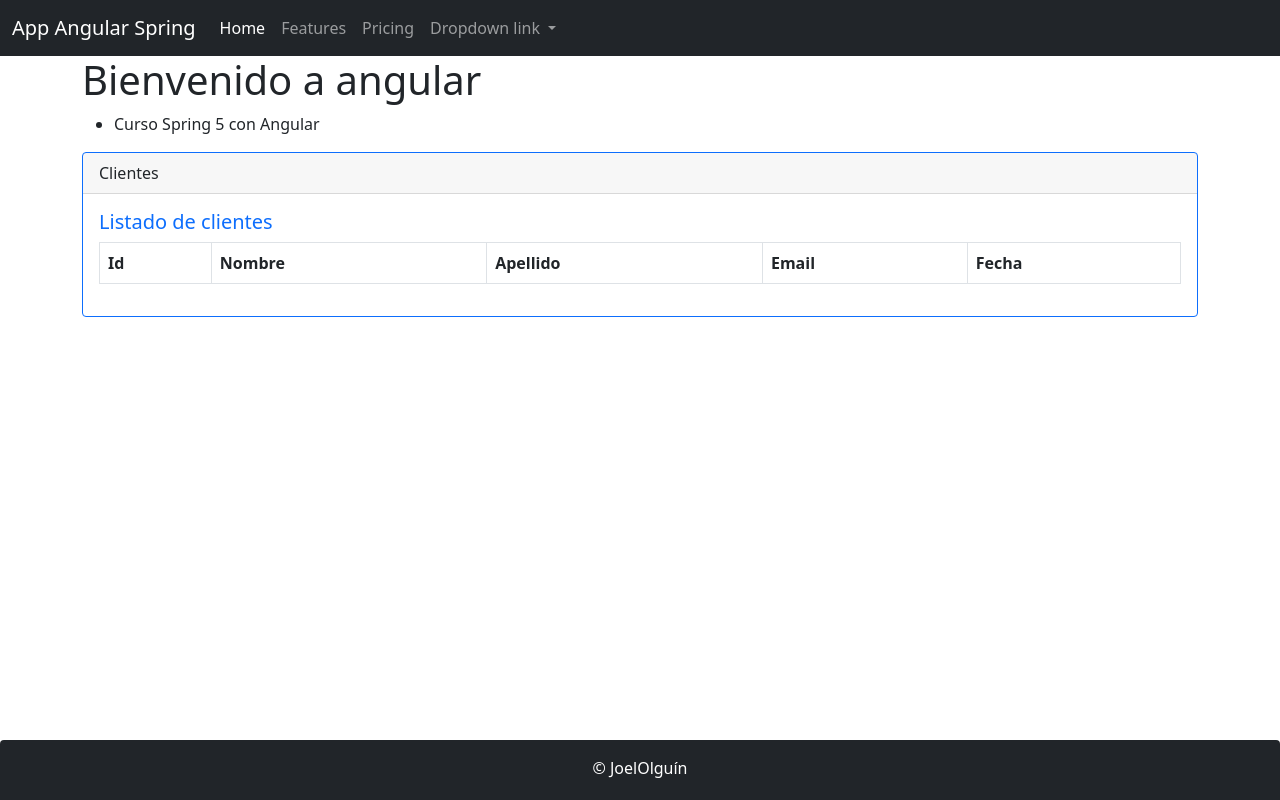
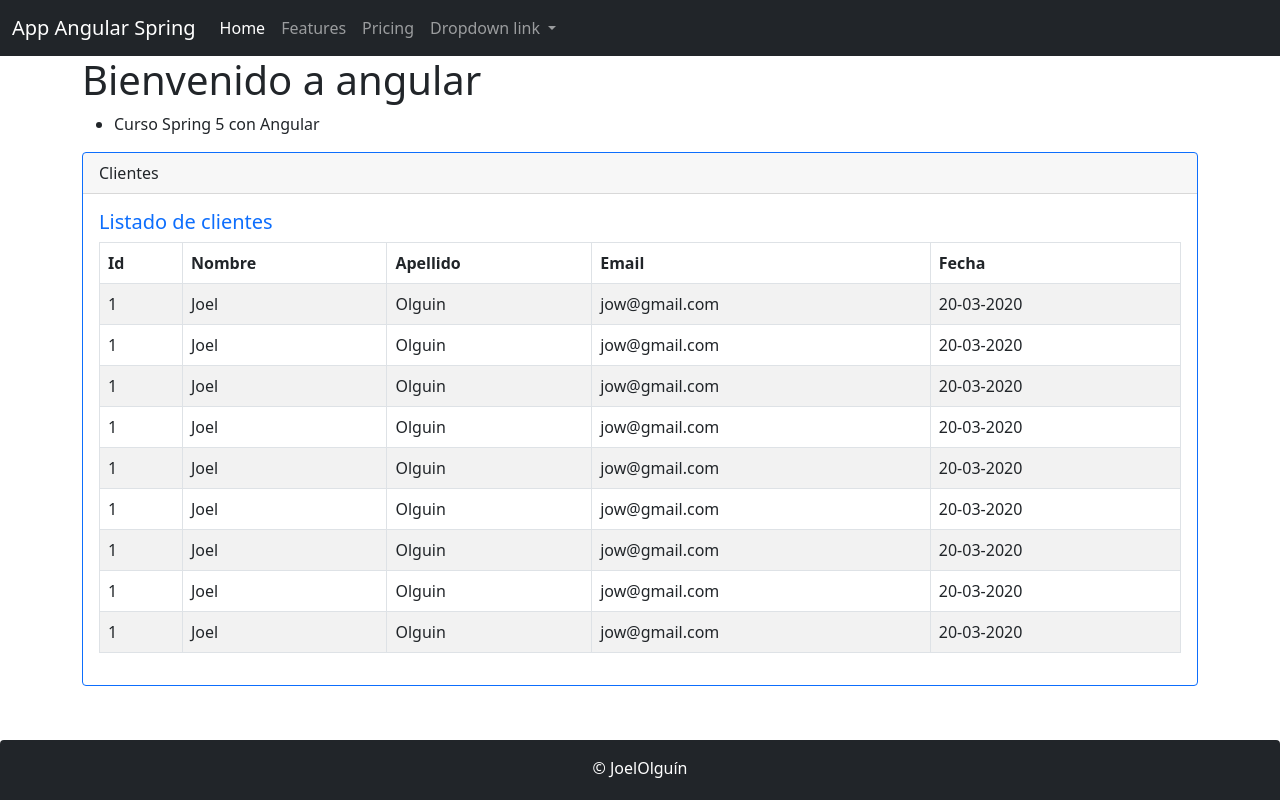
Before and after one commit to Jeor11/spring5, an Angular app in the folder angular/clientes-app/: page / in a window 1280 px wide. Built offline with nearby package versions, Linux system fonts and the light colour scheme.

Commit message:
Se agrega al .json los datos.

```diff
--- a/angular/clientes-app/src/app/clientes/clientes.json.ts
+++ b/angular/clientes-app/src/app/clientes/clientes.json.ts
@@ -0,0 +1,13 @@
+import {Cliente} from './clientes';
+
+export const CLIENTES: Cliente[]=[
+  {id: 1, nombre:'Joel', apellido:'Olguin', createAt:'20-03-2020', email:'jow@gmail.com'},
+  {id: 1, nombre:'Joel', apellido:'Olguin', createAt:'20-03-2020', email:'jow@gmail.com'},
+  {id: 1, nombre:'Joel', apellido:'Olguin', createAt:'20-03-2020', email:'jow@gmail.com'},
+  {id: 1, nombre:'Joel', apellido:'Olguin', createAt:'20-03-2020', email:'jow@gmail.com'},
+  {id: 1, nombre:'Joel', apellido:'Olguin', createAt:'20-03-2020', email:'jow@gmail.com'},
+  {id: 1, nombre:'Joel', apellido:'Olguin', createAt:'20-03-2020', email:'jow@gmail.com'},
+  {id: 1, nombre:'Joel', apellido:'Olguin', createAt:'20-03-2020', email:'jow@gmail.com'},
+  {id: 1, nombre:'Joel', apellido:'Olguin', createAt:'20-03-2020', email:'jow@gmail.com'},
+  {id: 1, nombre:'Joel', apellido:'Olguin', createAt:'20-03-2020', email:'jow@gmail.com'}
+];
```
